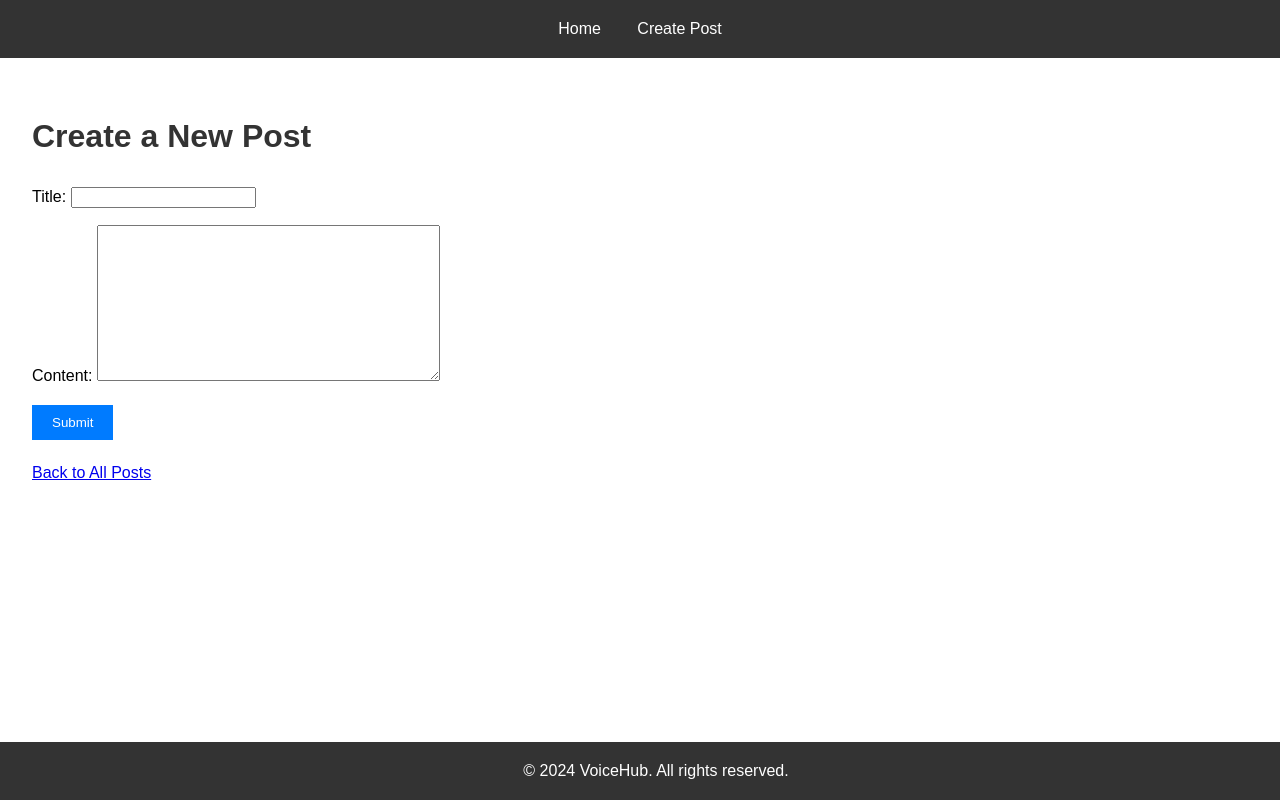
After one commit to goldenjeffempire/MyCodeBlog, a Django app: page /create/ in a window 1280 px wide. The commit adds this page. Run offline with Django 5.2, Linux system fonts and the light colour scheme.

Commit message:
Code Blog

```diff
--- /dev/null
+++ b/VoiceHub/forms.py
@@ -0,0 +1,7 @@
+from django import forms
+from .models import Post
+
+class PostForm(forms.ModelForm):
+    class Meta:
+        model = Post
+        fields = ['title', 'content']
--- a/VoiceHub/templates/VoiceHub/base.html
+++ b/VoiceHub/templates/VoiceHub/base.html
@@ -6,9 +6,21 @@
     <title>{% block title %}VoiceHub{% endblock %}</title>
     {% load static %}
     <link rel="icon" href="{% static 'favicon.ico' %}" type="image/x-icon">
+    <link rel="stylesheet" href="{% static 'styles.css' %}">
 </head>
 <body>
-    {% block content %}
-    {% endblock %}
+    <header>
+        <nav>
+            <a href="{% url 'home' %}">Home</a>
+            <a href="{% url 'create_post' %}">Create Post</a>
+        </nav>
+    </header>
+    <main>
+        {% block content %}
+        {% endblock %}
+    </main>
+    <footer>
+        &copy; 2024 VoiceHub. All rights reserved.
+    </footer>
 </body>
 </html>
--- /dev/null
+++ b/VoiceHub/templates/VoiceHub/create_post.html
@@ -0,0 +1,13 @@
+{% extends 'VoiceHub/base.html' %}
+
+{% block title %}Create Post - VoiceHub{% endblock %}
+
+{% block content %}
+  <h1>Create a New Post</h1>
+  <form method="post">
+    {% csrf_token %}
+    {{ form.as_p }}
+    <button type="submit" class="btn">Submit</button>
+  </form>
+  <a href="{% url 'home' %}" class="btn">Back to All Posts</a>
+{% endblock %}
--- a/VoiceHub/urls.py
+++ b/VoiceHub/urls.py
@@ -2,5 +2,7 @@ from django.urls import path
 from . import views
 
 urlpatterns = [
-    path('', views.home_view, name='home'),  # Maps the root URL to home_view
+    path('', views.post_list, name='home'),  # List all posts
+    path('create/', views.create_post, name='create_post'),  # Create a new post
+    path('post/<int:pk>/', views.post_detail, name='post_detail'),  # Post details
 ]
--- a/VoiceHub/views.py
+++ b/VoiceHub/views.py
@@ -1,4 +1,24 @@
-from django.shortcuts import render
+from django.shortcuts import render, redirect, get_object_or_404
+from .models import Post
+from .forms import PostForm
 
-def home_view(request):
-    return render(request, 'VoiceHub/home.html')
+# View to list all posts
+def post_list(request):
+    posts = Post.objects.all()
+    return render(request, 'VoiceHub/post_list.html', {'posts': posts})
+
+# View to create a new post
+def create_post(request):
+    if request.method == 'POST':
+        form = PostForm(request.POST)
+        if form.is_valid():
+            form.save()
+            return redirect('home')
+    else:
+        form = PostForm()
+    return render(request, 'VoiceHub/create_post.html', {'form': form})
+
+# View to display details of a specific post
+def post_detail(request, pk):
+    post = get_object_or_404(Post, pk=pk)
+    return render(request, 'VoiceHub/post_detail.html', {'post': post})
--- /dev/null
+++ b/static/styles.css
@@ -0,0 +1,63 @@
+/* static/styles.css */
+
+/* General Body Styles */
+body {
+    font-family: Arial, sans-serif;
+    line-height: 1.6;
+    margin: 0;
+    padding: 0;
+}
+
+/* Header Styles */
+header {
+    background: #333;
+    color: #fff;
+    padding: 1rem;
+    text-align: center;
+}
+
+/* Navigation Styles */
+nav a {
+    color: #fff;
+    text-decoration: none;
+    margin: 0 1rem;
+}
+
+nav a:hover {
+    text-decoration: underline;
+}
+
+/* Main Content Styles */
+main {
+    padding: 2rem;
+}
+
+/* Footer Styles */
+footer {
+    background: #333;
+    color: #fff;
+    text-align: center;
+    padding: 1rem;
+    position: fixed;
+    width: 100%;
+    bottom: 0;
+}
+
+/* Heading Styles */
+h1 {
+    color: #333;
+}
+
+/* Form Styles */
+form {
+    margin: 20px 0;
+}
+
+/* Button Styles */
+button {
+    background-color: #007bff;
+    color: #fff;
+    border: none;
+    padding: 10px 20px;
+    cursor: pointer;
+}
```
Also changed, not shown: VoiceHub/templates/VoiceHub/post_detail.html (added, +12 -0 lines), VoiceHub/templates/VoiceHub/post_list.html (added, +21 -0 lines), urls.py (deleted, +0 -7 lines).
